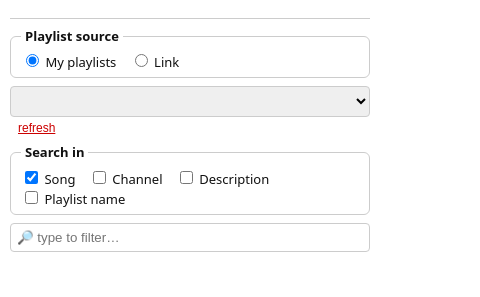
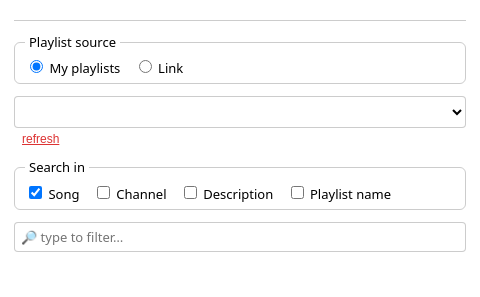
Before and after one commit to Skymask000/YTPlaylistSearch, a browser extension: page popup.html in a window 400 px wide. Shown: the whole page, 480 px wide, since content can reach past the window. Drawn offline with Linux system fonts and the light colour scheme.

Commit message:
style(popup): adopt YT Playlist Builder's theme approach
Search was hardcoding a light palette (#fff background, #111 text, fixed
#ccc borders), so it rendered as a bright white sheet in a dark-themed
browser while the sibling extension adapted correctly.

Matches YTPB: color-scheme light dark, system-ui at 13px on :root,
theme-neutral rgba borders, 480px min-width, and Field/FieldText system
colors on inputs so they follow the browser surface.

No structural change - every element ID, [hidden] counterpart and class
hook is preserved.

```diff
--- a/popup.css
+++ b/popup.css
@@ -1,42 +1,53 @@
 :root {
-  --fg: #111;
-  --muted: #666;
-  --border: #ccc;
-  --accent: #c00;
-  --bg: #fff;
-  --hover: #f5f5f5;
-  --err: #a00;
+  /* Match YT Playlist Builder: let the browser paint light/dark, and keep every
+     colour theme-neutral so the popup adapts instead of forcing a light sheet. */
+  color-scheme: light dark;
+  font-family: system-ui, sans-serif;
+  font-size: 13px;
+
+  --line: rgba(128, 128, 128, 0.4);
+  --line-soft: rgba(128, 128, 128, 0.25);
+  --muted: #888;
+  --hover: rgba(128, 128, 128, 0.12);
+  --accent: #d33;
 }
 
 * { box-sizing: border-box; }
 body {
-  font: 13px/1.4 system-ui, -apple-system, "Segoe UI", sans-serif;
-  color: var(--fg);
-  background: var(--bg);
   margin: 0;
-  padding: 10px;
-  width: 380px;
+  padding: 12px 14px;
+  min-width: 480px;
   min-height: 200px;
+  line-height: 1.4;
 }
 
 fieldset {
-  border: 1px solid var(--border);
+  border: 1px solid var(--line);
   border-radius: 6px;
-  margin: 8px 0;
+  margin: 12px 0;
   padding: 6px 10px;
 }
-legend { font-weight: 600; padding: 0 4px; }
+legend { font-weight: 500; padding: 0 4px; }
 label { display: inline-block; margin-right: 10px; cursor: pointer; }
-button { cursor: pointer; }
+button { padding: 4px 10px; cursor: pointer; }
 
-#identity-strip { display: flex; align-items: center; gap: 8px; padding-bottom: 8px; border-bottom: 1px solid var(--border); }
+#identity-strip { display: flex; align-items: center; gap: 8px; padding-bottom: 8px; border-bottom: 1px solid var(--line); }
 #identity-strip[hidden] { display: none !important; }
-#identity-avatar { width: 24px; height: 24px; border-radius: 50%; }
+#identity-avatar { width: 24px; height: 24px; border-radius: 50%; flex-shrink: 0; }
 #identity-avatar[hidden] { display: none !important; }
-#identity-name { font-weight: 600; flex: 1; }
+#identity-name { font-weight: 500; flex: 1; overflow: hidden; text-overflow: ellipsis; white-space: nowrap; }
 #sign-out-btn[hidden], #add-account-btn[hidden], #sign-in-btn[hidden], #signed-out-cta[hidden] { display: none !important; }
 
-#mine-area select, #link-area input, #filter-input { width: 100%; padding: 6px; border: 1px solid var(--border); border-radius: 4px; }
+#mine-area select, #link-area input, #filter-input {
+  width: 100%;
+  padding: 5px 6px;
+  border: 1px solid var(--line);
+  border-radius: 4px;
+  font: inherit;
+  /* inherit the page's light/dark surface rather than forcing white */
+  background: Field;
+  color: FieldText;
+}
 #freshness { display: flex; align-items: center; gap: 8px; margin-top: 4px; color: var(--muted); font-size: 12px; }
 #freshness[hidden] { display: none !important; }
 #refresh-link { background: none; border: none; color: var(--accent); text-decoration: underline; padding: 0; font-size: 12px; }
@@ -47,19 +58,20 @@ button { cursor: pointer; }
 #progress-fill { background: var(--accent); height: 100%; width: 0%; transition: width 200ms; }
 #progress-text { font-size: 11px; color: var(--muted); margin-top: 2px; }
 
-#results { margin-top: 8px; max-height: 320px; overflow-y: auto; }
-.playlist-group { border-top: 1px solid var(--border); padding: 4px 0; }
-.playlist-group-header { font-weight: 600; cursor: pointer; user-select: none; padding: 4px 2px; }
+#results { margin-top: 8px; max-height: 340px; overflow-y: auto; }
+.playlist-group { border-top: 1px solid var(--line-soft); padding: 4px 0; }
+.playlist-group-header { font-weight: 500; cursor: pointer; user-select: none; padding: 4px 2px; }
 .playlist-group-header:hover { background: var(--hover); }
 .playlist-group-header .caret { display: inline-block; width: 12px; }
 .playlist-group-body { padding-left: 16px; }
-.item-row { display: flex; align-items: center; gap: 6px; padding: 4px 2px; border-bottom: 1px dashed var(--border); }
+.item-row { display: flex; align-items: center; gap: 6px; padding: 4px 2px; border-bottom: 1px solid var(--line-soft); }
 .item-row:hover { background: var(--hover); }
 .item-row.unavailable { color: var(--muted); font-style: italic; }
 .item-title { flex: 1; overflow: hidden; text-overflow: ellipsis; white-space: nowrap; }
 .item-title small { color: var(--muted); }
-.item-actions button { font-size: 11px; padding: 2px 6px; border-radius: 3px; border: 1px solid var(--border); background: var(--bg); }
+.item-actions { flex-shrink: 0; }
+.item-actions button { font-size: 11px; padding: 2px 6px; border-radius: 3px; border: 1px solid var(--line); }
 .item-actions button + button { margin-left: 4px; }
 
 #status-line { margin-top: 8px; font-size: 12px; color: var(--muted); min-height: 16px; }
-#status-line.error { color: var(--err); }
+#status-line.error { color: var(--accent); }
```
